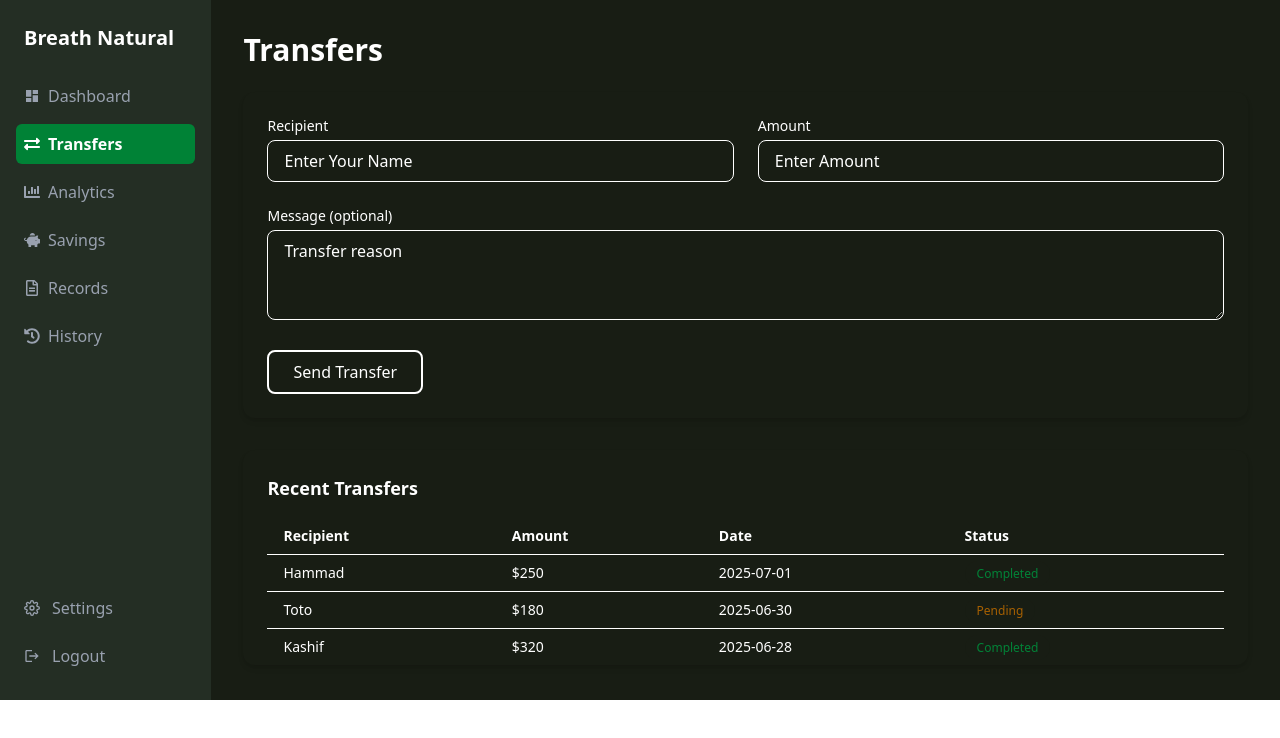
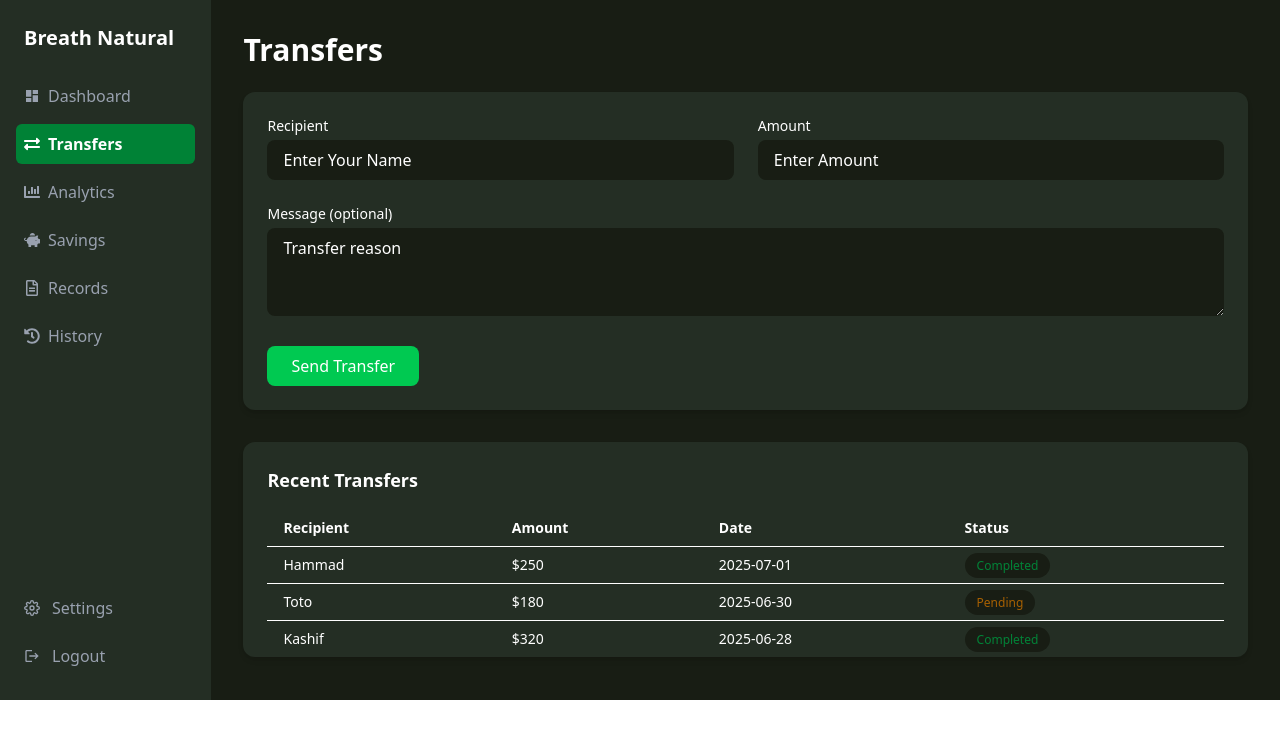
Before and after one commit to tot3110/Planto-Project, a React (Vite) app in the folder Breath-Natural/: page /transfers in a window 1280 px wide. Shown: the top 738 px of the page. Built offline with nearby package versions, Linux system fonts and the light colour scheme.

Commit message:
Update Analytics page

```diff
--- a/Breath-Natural/src/page/Transfers.jsx
+++ b/Breath-Natural/src/page/Transfers.jsx
@@ -19,14 +19,14 @@ const Transfers = () => {
       </h1>
 
       {/* Transfer Form */}
-      <div className="bg-[#181D14] p-6 rounded-xl shadow-md mb-8">
+      <div className="bg-[#242e24] p-6 rounded-xl shadow-md mb-8">
         <form className="grid grid-cols-1 sm:grid-cols-2 gap-6">
           <div>
   <label className="block text-sm font-medium text-white mb-1">Recipient</label>
   <input
     type="text"
     placeholder="Enter Your Name"
-    className="w-full px-4 py-2 border border-white text-white placeholder-white rounded-lg focus:outline-none focus:border-2 focus:border-white"
+    className="w-full px-4 py-2 bg-[#181D14] text-white placeholder-white rounded-lg focus:outline-none focus:border-2 focus:border-white"
   />
 </div>
 
@@ -35,7 +35,7 @@ const Transfers = () => {
             <input
               type="number"
               placeholder="Enter Amount"
-              className="w-full px-4 py-2 border border-white text-white placeholder-white rounded-lg focus:outline-none focus:border-2 focus:border-white"
+              className="w-full px-4 py-2 bg-[#181D14] text-white placeholder-white rounded-lg focus:outline-none focus:border-2 focus:border-white"
             />
           </div>
 
@@ -44,13 +44,13 @@ const Transfers = () => {
             <textarea
               rows="3"
               placeholder="Transfer reason"
-              className="w-full px-4 py-2 border border-white text-white placeholder-white rounded-lg focus:outline-none focus:border-2 focus:border-white"
+              className="w-full px-4 py-2 bg-[#181D14] text-white placeholder-white rounded-lg focus:outline-none focus:border-2 focus:border-white"
             ></textarea>
           </div>
           <div>
             <button
               type="submit"
-              className="bg-[#181D14] text-white px-6 py-2 border-2 border-white rounded-lg hover:bg-green-500 hover:text-white transition-colors duration-300">
+              className="text-white px-6 py-2  bg-green-500 hover:bg-green-600 rounded-lg">
               Send Transfer
               </button>
               </div>
@@ -58,10 +58,10 @@ const Transfers = () => {
               </div>
 
       {/* Recent Transfers Table */}
-      <div className="bg-[#181D14] px-6 pt-6 rounded-xl shadow-md overflow-x-auto">
+      <div className="bg-[#242e24] px-6 pt-6 rounded-xl shadow-md overflow-x-auto">
         <h2 className="text-lg font-semibold mb-4 text-white">Recent Transfers</h2>
         <table className="min-w-full text-sm text-white">
-          <thead className="bg-[#181D14] text-left">
+          <thead className="bg-[#242e24] text-left">
             <tr>
               <th className="px-4 py-2">Recipient</th>
               <th className="px-4 py-2">Amount</th>
```
